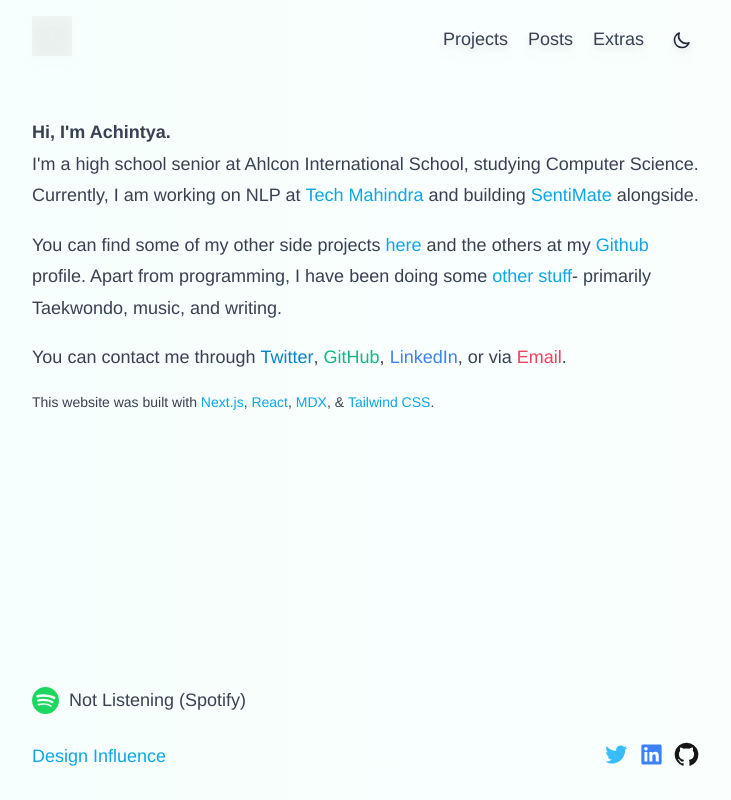
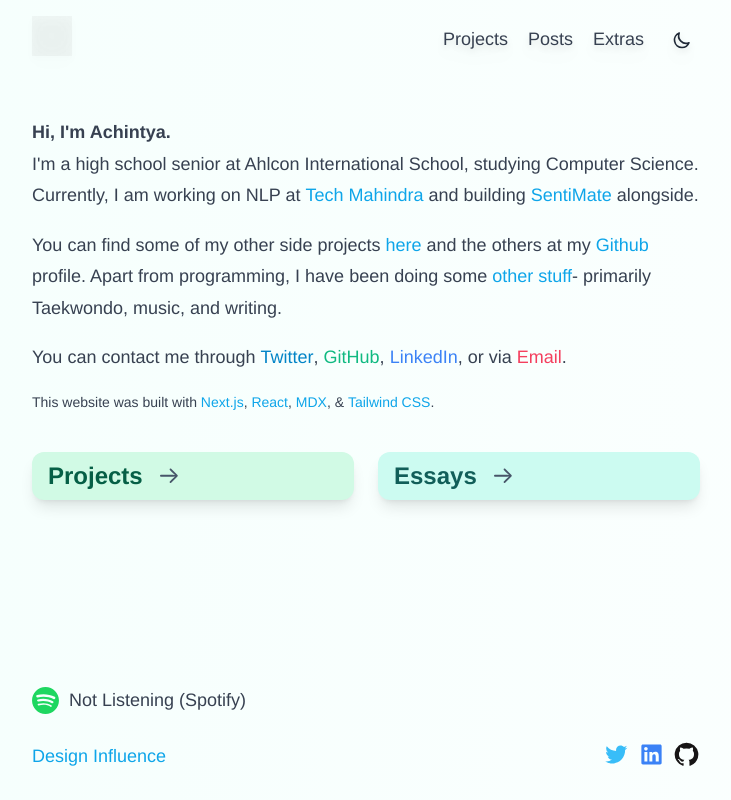
Before and after one commit to achntj/garden, a Next.js app: page / in a window 1280 px wide. Shown: the whole page, without its empty margins (274-1005 px from the left). Built offline with nearby package versions, Linux system fonts and the light colour scheme; no server answers.

Commit message:
svg arrows + index CTAs

```diff
--- a/pages/index.js
+++ b/pages/index.js
@@ -95,14 +95,59 @@ export default function Home({ posts }) {
           .
         </p>
         {/* TODO - CTAs */}
-        {/* <div className="flex gap-6 sm:flex-row flex-col mt-10">
-          <div className="shadow-lg bg-emerald-100 dark:bg-zinc-800 py-2 px-4 rounded-xl w-full">
-            <h2 className="text-emerald-800 m-0">Projects</h2>
+        <div className="flex gap-6 sm:flex-row flex-col mt-10">
+          <div
+            className="shadow-lg bg-emerald-100 dark:bg-zinc-800 py-2 px-4 rounded-xl w-full group transition
+              ease-in-out
+              hover:cursor-pointer"
+          >
+            <h2 className="text-emerald-800 m-0">
+              Projects
+              <span className="transition-[margin] group-hover:ml-5">
+                <svg
+                  className="inline-block mx-4 text-slate-600 dark:text-slate-400"
+                  width="20"
+                  height="18"
+                  viewBox="0 0 14 14"
+                  fill="none"
+                  xmlns="http://www.w3.org/2000/svg"
+                >
+                  <path
+                    d="M13.8125 6.00391C13.8125 5.80078 13.7344 5.61328 13.5781 5.46484L8.69531 0.589844C8.52344 0.425781 8.35156 0.355469 8.16406 0.355469C7.76562 0.355469 7.46094 0.644531 7.46094 1.04297C7.46094 1.23828 7.53125 1.41797 7.66406 1.54297L9.32031 3.23047L11.6875 5.39453L9.92969 5.28516H0.710938C0.296875 5.28516 0 5.58203 0 6.00391C0 6.41797 0.296875 6.71484 0.710938 6.71484H9.92969L11.6953 6.60547L9.32031 8.76953L7.66406 10.457C7.53906 10.582 7.46094 10.7617 7.46094 10.957C7.46094 11.3555 7.76562 11.6445 8.16406 11.6445C8.35156 11.6445 8.51562 11.5742 8.67969 11.4258L13.5781 6.53516C13.7344 6.38672 13.8125 6.19922 13.8125 6.00391Z"
+                    fill="currentColor"
+                  ></path>
+                </svg>
+              </span>
+            </h2>
           </div>
-          <div className="shadow-lg bg-teal-100 dark:bg-zinc-800 py-2 px-4 rounded-xl w-full">
-            <h2 className="text-teal-800 m-0">Essays</h2>
+          <div
+            className="shadow-lg bg-teal-100 dark:bg-zinc-800 py-2 px-4 rounded-xl w-full group
+              transition
+              ease-in-out
+              hover:cursor-pointer"
+          >
+            <Link passHref href="/posts">
+              <h2 className="text-teal-800 m-0">
+                Essays
+                <span className="transition-[margin] group-hover:ml-5">
+                  <svg
+                    className="inline-block mx-4 text-slate-600 dark:text-slate-400"
+                    width="20"
+                    height="18"
+                    viewBox="0 0 14 14"
+                    fill="none"
+                    xmlns="http://www.w3.org/2000/svg"
+                  >
+                    <path
+                      d="M13.8125 6.00391C13.8125 5.80078 13.7344 5.61328 13.5781 5.46484L8.69531 0.589844C8.52344 0.425781 8.35156 0.355469 8.16406 0.355469C7.76562 0.355469 7.46094 0.644531 7.46094 1.04297C7.46094 1.23828 7.53125 1.41797 7.66406 1.54297L9.32031 3.23047L11.6875 5.39453L9.92969 5.28516H0.710938C0.296875 5.28516 0 5.58203 0 6.00391C0 6.41797 0.296875 6.71484 0.710938 6.71484H9.92969L11.6953 6.60547L9.32031 8.76953L7.66406 10.457C7.53906 10.582 7.46094 10.7617 7.46094 10.957C7.46094 11.3555 7.76562 11.6445 8.16406 11.6445C8.35156 11.6445 8.51562 11.5742 8.67969 11.4258L13.5781 6.53516C13.7344 6.38672 13.8125 6.19922 13.8125 6.00391Z"
+                      fill="currentColor"
+                    ></path>
+                  </svg>
+                </span>
+              </h2>
+            </Link>
           </div>
-        </div> */}
+        </div>
       </div>
     </HeadContainer>
   );
--- a/pages/posts.js
+++ b/pages/posts.js
@@ -35,7 +35,23 @@ export default function Posts({ posts }) {
                       <b>{post.frontmatter.title}</b>
                     </span>
                     <span className="ml-2 transition-[margin] group-hover:ml-5">
-                      &rarr;
+                      <svg
+                        xmlns="http://www.w3.org/2000/svg"
+                        className="inline-block text-slate-600 dark:text-slate-400"
+                        width="18"
+                        height="18"
+                        viewBox="0 0 16 26"
+                        strokeWidth="2"
+                        stroke="currentColor"
+                        fill="currentColor"
+                        strokeLinecap="round"
+                        strokeLinejoin="round"
+                      >
+                        <path stroke="none" d="M0 0h24v24H0z" fill="none" />
+                        <line x1="5" y1="12" x2="19" y2="12" />
+                        <line x1="13" y1="18" x2="19" y2="12" />
+                        <line x1="13" y1="6" x2="19" y2="12" />
+                      </svg>
                     </span>
                     <br />
                     {post.frontmatter.description}
```
